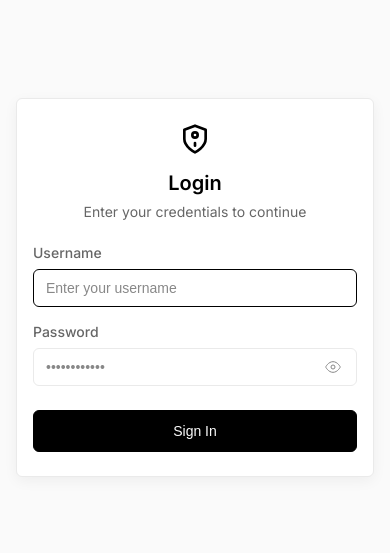
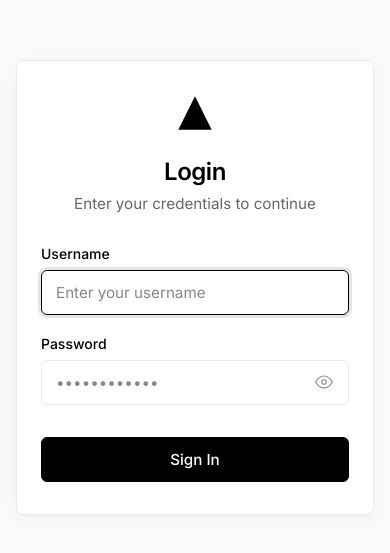
Before and after one commit to Mukesh-13/fun, a Next.js app: page /login in a window 390 px wide. Shown: the part 135-688 px from the top of the page. Built offline with nearby package versions, Linux system fonts and the light colour scheme.

Commit message:
UI: Refined Vercel login card, fix dashboard viewport shifting and layout responsiveness

```diff
--- a/src/app/login/login.css
+++ b/src/app/login/login.css
@@ -1,38 +1,49 @@
 /* ============================================================
-   Minimalist Login Theme (Vercel-like)
+   Premium SaaS Login Theme (Vercel / Cloudflare Style)
    ============================================================ */
 
 :root {
-  --bg-primary: #fafafa;
-  --bg-surface: #ffffff;
+  --bg-body: #fafafa;
+  --bg-card: #ffffff;
   --border-subtle: #eaeaea;
-  --border-focus: #000000;
-  --text-primary: #000000;
-  --text-secondary: #666666;
-  --text-muted: #888888;
+  --border-hover: #999;
+  --border-focus: #000;
+  --text-primary: #000;
+  --text-secondary: #666;
+  --text-muted: #888;
+  --danger-bg: #fff0f0;
+  --danger-border: #fca5a5;
   --danger-color: #e00;
-  --danger-bg: #ffe6e6;
-  --danger-border: #fca5a5;
   --success-color: #0070f3;
   --font-sans: 'Inter', -apple-system, BlinkMacSystemFont, 'Segoe UI', Roboto, sans-serif;
+  --radius-lg: 12px;
   --radius-md: 6px;
   --radius-sm: 4px;
-  --shadow-card: 0 4px 14px 0 rgba(0, 0, 0, 0.05);
+  --shadow-card: 0px 4px 24px rgba(0, 0, 0, 0.04), 0px 1px 2px rgba(0, 0, 0, 0.02);
+  --ring-focus: rgba(0, 0, 0, 0.1);
+  --btn-bg: #000;
+  --btn-text: #fff;
+  --btn-hover: #333;
 }
 
 @media (prefers-color-scheme: dark) {
   :root {
-    --bg-primary: #000000;
-    --bg-surface: #0a0a0a;
+    --bg-body: #000000;
+    --bg-card: #0a0a0a;
     --border-subtle: #333333;
+    --border-hover: #555555;
     --border-focus: #ffffff;
     --text-primary: #ffffff;
-    --text-secondary: #888888;
+    --text-secondary: #a0a0a0;
     --text-muted: #666666;
-    --danger-color: #ff0000;
     --danger-bg: rgba(255, 0, 0, 0.1);
     --danger-border: #ff3333;
-    --shadow-card: 0 4px 14px 0 rgba(255, 255, 255, 0.02);
+    --danger-color: #ff4444;
+    --shadow-card: 0 0 0 1px #333, 0 8px 30px rgba(0, 0, 0, 0.5);
+    --ring-focus: rgba(255, 255, 255, 0.2);
+    --btn-bg: #ffffff;
+    --btn-text: #000000;
+    --btn-hover: #e0e0e0;
   }
 }
 
@@ -44,64 +55,70 @@
 
 body {
   font-family: var(--font-sans);
-  background-color: var(--bg-primary);
+  background-color: var(--bg-body);
   color: var(--text-primary);
   min-height: 100vh;
   display: flex;
   align-items: center;
   justify-content: center;
-  padding: 16px;
+  padding: 24px;
 }
 
 .auth-wrapper {
   width: 100%;
-  max-width: 400px;
+  max-width: 420px;
   margin: auto;
+  display: flex;
+  flex-direction: column;
+  align-items: center;
 }
 
 .auth-card {
-  background: var(--bg-surface);
+  width: 100%;
+  background: var(--bg-card);
   border: 1px solid var(--border-subtle);
-  border-radius: var(--radius-md);
-  padding: 32px 24px;
+  border-radius: var(--radius-lg);
+  padding: 40px 32px;
   box-shadow: var(--shadow-card);
 }
 
 .auth-header {
   text-align: center;
-  margin-bottom: 24px;
+  margin-bottom: 32px;
 }
 
 .brand-icon {
-  margin: 0 auto 16px;
+  margin: 0 auto 24px;
   display: flex;
   justify-content: center;
 }
 
+/* Vercel-like triangle or nice simple logo */
 .brand-icon svg {
-  width: 32px;
-  height: 32px;
+  width: 40px;
+  height: 40px;
   color: var(--text-primary);
 }
 
 .auth-header h1 {
-  font-size: 1.25rem;
+  font-size: 1.5rem;
   font-weight: 600;
+  letter-spacing: -0.02em;
   color: var(--text-primary);
   margin-bottom: 8px;
 }
 
 .auth-header p {
-  font-size: 0.875rem;
+  font-size: 0.95rem;
   color: var(--text-secondary);
 }
 
 .alert-banner {
   display: flex;
   align-items: flex-start;
-  gap: 8px;
-  padding: 12px;
-  border-radius: var(--radius-sm);
+  gap: 10px;
+  padding: 14px;
+  border-radius: var(--radius-md);
   font-size: 0.875rem;
   margin-bottom: 24px;
   border: 1px solid var(--border-subtle);
@@ -114,31 +131,35 @@ body {
 }
 
 .alert-icon {
-  width: 16px;
-  height: 16px;
-  margin-top: 2px;
+  width: 18px;
+  height: 18px;
+  margin-top: 1px;
   flex-shrink: 0;
 }
 
 .alert-text {
   flex: 1;
-  line-height: 1.4;
+  line-height: 1.5;
 }
 
 .countdown-badge {
   font-family: monospace;
-  font-weight: bold;
+  font-weight: 600;
+  display: inline-block;
+  padding: 2px 4px;
+  background: rgba(0, 0, 0, 0.05);
+  border-radius: 4px;
 }
 
 .form-group {
-  margin-bottom: 16px;
+  margin-bottom: 20px;
 }
 
 .form-label {
   display: block;
   font-size: 0.875rem;
   font-weight: 500;
-  color: var(--text-secondary);
+  color: var(--text-primary);
   margin-bottom: 8px;
 }
 
@@ -153,10 +174,11 @@ body {
   background: transparent;
   border: 1px solid var(--border-subtle);
   border-radius: var(--radius-md);
-  padding: 10px 12px;
-  font-size: 0.875rem;
+  padding: 12px 14px;
+  font-size: 0.95rem;
   color: var(--text-primary);
-  transition: border-color 0.15s ease;
+  font-family: inherit;
+  transition: border-color 0.15s ease, box-shadow 0.15s ease;
   outline: none;
 }
 
@@ -164,8 +186,13 @@ body {
   color: var(--text-muted);
 }
 
+.form-input:hover {
+  border-color: var(--border-hover);
+}
+
 .form-input:focus {
   border-color: var(--border-focus);
+  box-shadow: 0 0 0 3px var(--ring-focus);
 }
 
 .toggle-password {
@@ -179,44 +206,51 @@ body {
   display: flex;
   align-items: center;
   justify-content: center;
+  border-radius: var(--radius-sm);
+  transition: color 0.15s ease;
+}
+
+.toggle-password:hover {
+  color: var(--text-primary);
 }
 
 .toggle-password svg {
-  width: 16px;
-  height: 16px;
+  width: 18px;
+  height: 18px;
 }
 
 .btn-submit {
   width: 100%;
-  background: var(--text-primary);
-  color: var(--bg-primary);
-  border: 1px solid var(--text-primary);
+  background: var(--btn-bg);
+  color: var(--btn-text);
+  border: 1px solid var(--btn-bg);
   border-radius: var(--radius-md);
-  padding: 12px;
-  font-size: 0.875rem;
+  padding: 12px 16px;
+  font-size: 0.95rem;
   font-weight: 500;
+  font-family: inherit;
   cursor: pointer;
   display: flex;
   align-items: center;
   justify-content: center;
   gap: 8px;
-  margin-top: 24px;
-  transition: all 0.2s ease;
+  margin-top: 32px;
+  transition: background 0.15s ease;
 }
 
 .btn-submit:hover:not(:disabled) {
-  opacity: 0.8;
+  background: var(--btn-hover);
 }
 
 .btn-submit:disabled {
-  opacity: 0.5;
+  opacity: 0.6;
   cursor: not-allowed;
 }
 
 .spinner {
-  width: 16px;
-  height: 16px;
-  border: 2px solid var(--bg-primary);
+  width: 18px;
+  height: 18px;
+  border: 2px solid var(--btn-text);
   border-top-color: transparent;
   border-radius: 50%;
   animation: spin 0.8s linear infinite;
@@ -232,6 +266,7 @@ body {
   }
 
   .auth-card {
-    padding: 24px 16px;
+    padding: 32px 24px;
+    border-radius: 8px;
   }
 }
--- a/src/app/login/page.tsx
+++ b/src/app/login/page.tsx
@@ -133,10 +133,8 @@ export default function LoginPage() {
       <main className="auth-card">
         <header className="auth-header">
           <div className="brand-icon">
-            <svg viewBox="0 0 24 24" fill="none" stroke="currentColor" strokeWidth="2" strokeLinecap="round" strokeLinejoin="round">
-              <path d="M12 22s8-4 8-10V5l-8-3-8 3v7c0 6 8 10 8 10z"/>
-              <path d="M12 11a2 2 0 1 0 0-4 2 2 0 0 0 0 4z"/>
-              <path d="M12 15v2"/>
+            <svg viewBox="0 0 24 24" fill="currentColor">
+              <path d="M12 2L2 22h20L12 2z"/>
             </svg>
           </div>
           <h1>Login</h1>
```
Also changed, not shown: src/app/dashboard.css (+11 -12 lines).
